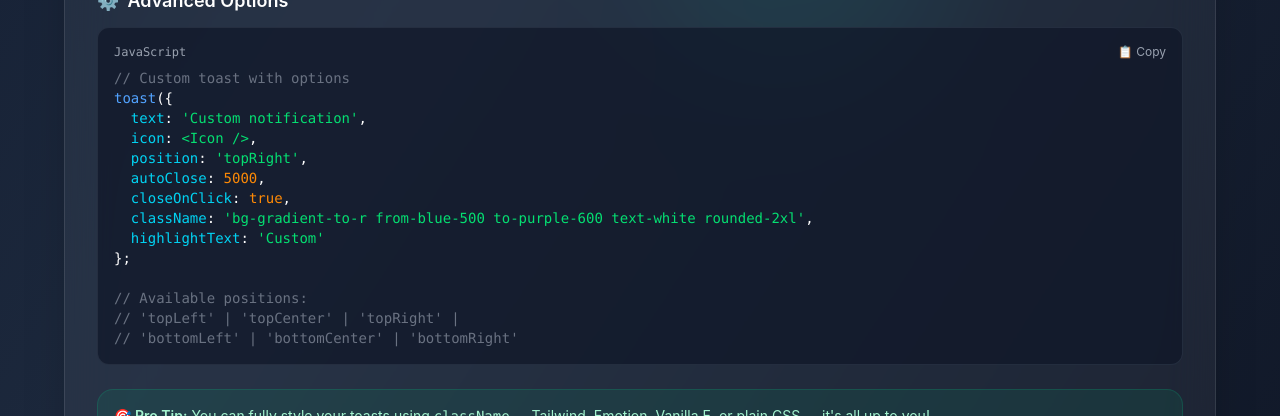
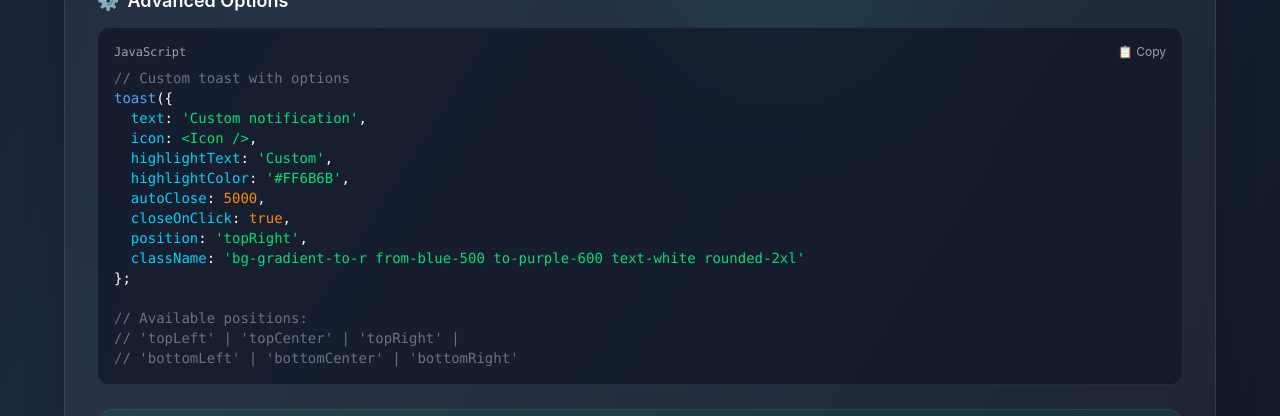
Before and after one commit to m2na7/react-compact-toast, a Next.js app in the folder playground/: page / in a window 1280 px wide. Shown: the part 1372-1788 px from the top of the page. Built offline with nearby package versions, Linux system fonts and the light colour scheme.

Commit message:
refactor: update toast message and position setting

```diff
--- a/playground/src/app/components/QuickStart.tsx
+++ b/playground/src/app/components/QuickStart.tsx
@@ -10,7 +10,6 @@ export default function QuickStart() {
       setCopiedId(id);
       setTimeout(() => setCopiedId(null), 2000);
 
-      // Show toast notification in different positions based on button id
       let position: 'topLeft' | 'topCenter' | 'topRight' | 'bottomLeft' | 'bottomCenter' | 'bottomRight' = 'topRight';
 
       switch (id) {
@@ -236,15 +235,17 @@ toast({
                   {'\n  '}
                   <span className="text-cyan-400">icon</span>: <span className="text-green-400">{'<Icon />'}</span>,
                   {'\n  '}
-                  <span className="text-cyan-400">position</span>: <span className="text-green-400">'topRight'</span>,
+                  <span className="text-cyan-400">highlightText</span>: <span className="text-green-400">'Custom'</span>,
+                  {'\n  '}
+                  <span className="text-cyan-400">highlightColor</span>: <span className="text-green-400">'#FF6B6B'</span>,
                   {'\n  '}
                   <span className="text-cyan-400">autoClose</span>: <span className="text-orange-400">5000</span>,
                   {'\n  '}
                   <span className="text-cyan-400">closeOnClick</span>: <span className="text-orange-400">true</span>,
                   {'\n  '}
-                  <span className="text-cyan-400">className</span>: <span className="text-green-400">'bg-gradient-to-r from-blue-500 to-purple-600 text-white rounded-2xl'</span>,
+                  <span className="text-cyan-400">position</span>: <span className="text-green-400">'topRight'</span>,
                   {'\n  '}
-                  <span className="text-cyan-400">highlightText</span>: <span className="text-green-400">'Custom'</span>
+                  <span className="text-cyan-400">className</span>: <span className="text-green-400">'bg-gradient-to-r from-blue-500 to-purple-600 text-white rounded-2xl'</span>
                   {'\n'}{'}'};
                   {'\n\n'}
                   <span className="text-gray-500">// Available positions:</span>
```
